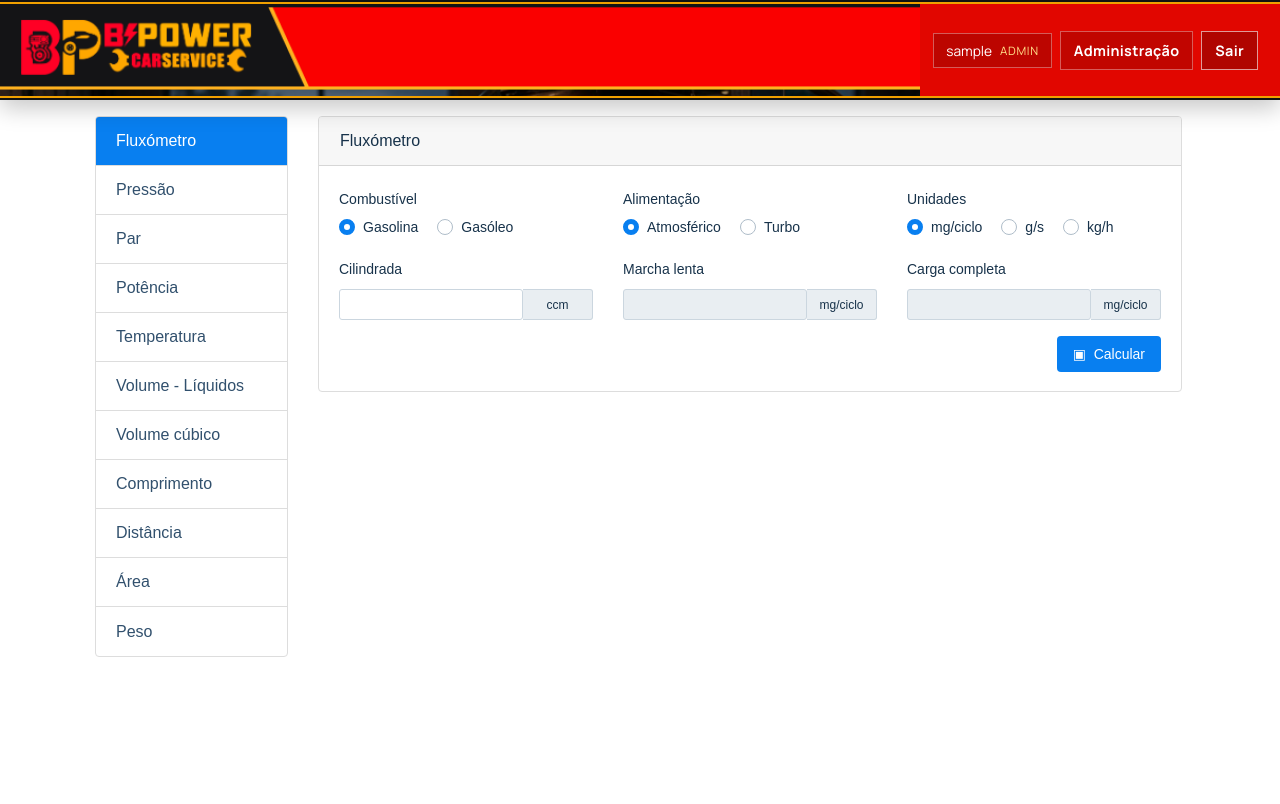
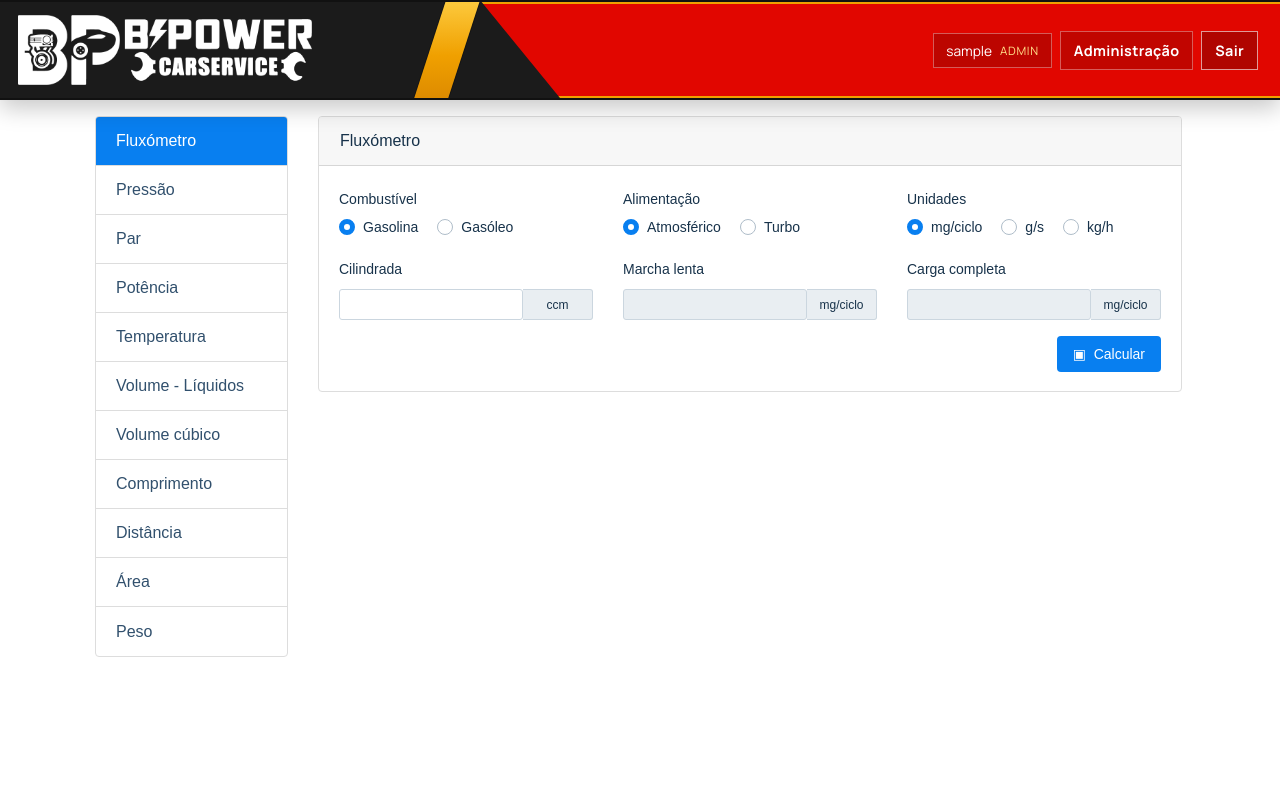
Before and after one commit to Bzapp/Bzapp, a PHP site: page /app.php in a window 1280 px wide. Run offline with PHP 8.4, Linux system fonts and the light colour scheme; the visitor is signed in with stand-in values (Sample User, id 1).

Commit message:
Use official BPower PNG logos on login and app header
Add the color/white/black logo set under Tools/logos, put the
color horizontal mark on the login card, and the white mark on
the charcoal/red banner header.

Co-authored-by: Bzapp <Bzapp@users.noreply.github.com>

```diff
--- a/Tools/admin.php
+++ b/Tools/admin.php
@@ -69,7 +69,7 @@ $users = db()->query('SELECT id, username, role, active, created_at FROM users O
 <header class="topbar">
   <div class="topbar-inner">
     <a class="brand" href="app.php" aria-label="BPower Car-Service">
-      <span class="brand-mark"><img src="logo.png" alt="BPower Car-Service"></span>
+      <span class="brand-mark"><img src="logos/branco-horizontal.png" alt="BPower Car-Service"></span>
     </a>
     <div class="top-actions">
       <span class="user-chip">
--- a/Tools/app.php
+++ b/Tools/app.php
@@ -17,7 +17,7 @@ $user = require_login();
 <header class="topbar">
   <div class="topbar-inner">
     <a class="brand" href="app.php" aria-label="BPower Car-Service">
-      <span class="brand-mark"><img src="logo.png" alt="BPower Car-Service"></span>
+      <span class="brand-mark"><img src="logos/branco-horizontal.png" alt="BPower Car-Service"></span>
     </a>
     <div class="top-actions">
       <span class="user-chip">
--- a/Tools/index.php
+++ b/Tools/index.php
@@ -40,7 +40,7 @@ if ($_SERVER['REQUEST_METHOD'] === 'POST') {
 <body class="login-page">
   <main class="login-shell">
     <div class="login-logo-card">
-      <img src="logo.png" alt="BPower Car-Service">
+      <img src="logos/colorido-horizontal.png" alt="BPower Car-Service">
     </div>
     <p class="login-version">Versão 1.0.0</p>
 
--- a/Tools/style.css
+++ b/Tools/style.css
@@ -246,7 +246,7 @@ body {
   min-height: 100vh;
 }
 
-/* —— Header banner (matches B/Power reference) —— */
+/* —— Header banner (B/Power: charcoal + orange slash + red) —— */
 .topbar {
   position: sticky;
   top: 0;
@@ -254,23 +254,43 @@ body {
   min-height: 96px;
   padding: 0;
   color: var(--white);
-  background-color: var(--brand-red);
-  background-image: url("header-banner.png");
-  background-repeat: no-repeat;
-  background-position: left center;
-  background-size: auto 100%;
+  background: var(--brand-red);
   border-top: 2px solid #111;
   border-bottom: 2px solid #111;
   box-shadow:
     inset 0 2px 0 var(--brand-orange),
     inset 0 -2px 0 var(--brand-orange),
     0 8px 22px rgba(0, 0, 0, 0.22);
+  overflow: hidden;
   animation: topbar-in 420ms ease-out;
 }
 
 @keyframes topbar-in {
   from { opacity: 0; transform: translateY(-8px); }
   to { opacity: 1; transform: translateY(0); }
+}
+
+.topbar::before {
+  content: "";
+  position: absolute;
+  inset: 0 auto 0 0;
+  width: min(48%, 560px);
+  background: #1b1b1b;
+  clip-path: polygon(0 0, 86% 0, 100% 100%, 0 100%);
+  z-index: 0;
+}
+
+.topbar::after {
+  content: "";
+  position: absolute;
+  top: -12%;
+  bottom: -12%;
+  left: min(38%, 430px);
+  width: 34px;
+  background: linear-gradient(180deg, #ffd24a 0%, var(--brand-orange) 55%, #d98600 100%);
+  transform: skewX(-18deg);
+  box-shadow: 0 0 0 1px rgba(0, 0, 0, 0.25);
+  z-index: 1;
 }
 
 .topbar-inner {
@@ -285,17 +305,27 @@ body {
 }
 
 .brand {
-  display: block;
-  width: min(420px, 48vw);
-  height: 72px;
+  display: flex;
+  align-items: center;
   text-decoration: none;
-  color: transparent;
-  /* clickable logo zone over the banner artwork */
+  color: inherit;
+  min-width: 0;
 }
 
-.brand-mark,
+.brand-mark {
+  display: block;
+  height: 70px;
+  width: auto;
+  max-width: min(440px, 52vw);
+}
+
 .brand-mark img {
-  display: none;
+  display: block;
+  height: 100%;
+  width: auto;
+  max-width: 100%;
+  object-fit: contain;
+  object-position: left center;
 }
 
 .top-actions {
@@ -443,19 +473,17 @@ th { background: var(--panel); }
 .danger { background: #c93636 !important; }
 
 @media (max-width: 860px) {
-  .topbar {
-    background-size: auto 78%;
-    background-position: 8px center;
-  }
+  .topbar::before { width: 62%; }
+  .topbar::after { left: 48%; width: 24px; }
   .topbar-inner {
     min-height: 118px;
     flex-direction: column;
     align-items: stretch;
     padding: 12px 14px;
   }
-  .brand {
-    width: min(280px, 70vw);
-    height: 48px;
+  .brand-mark {
+    height: 52px;
+    max-width: 100%;
   }
   .top-actions {
     width: 100%;
```
Also changed, not shown: Tools/logo.png, Tools/logos/branco-horizontal.png (added), Tools/logos/branco-vertical.png (added), Tools/logos/colorido-horizontal.png (added), Tools/logos/colorido-vertical.png (added), Tools/logos/preto-horizontal.png (added), Tools/logos/preto-vertical.png (added).
